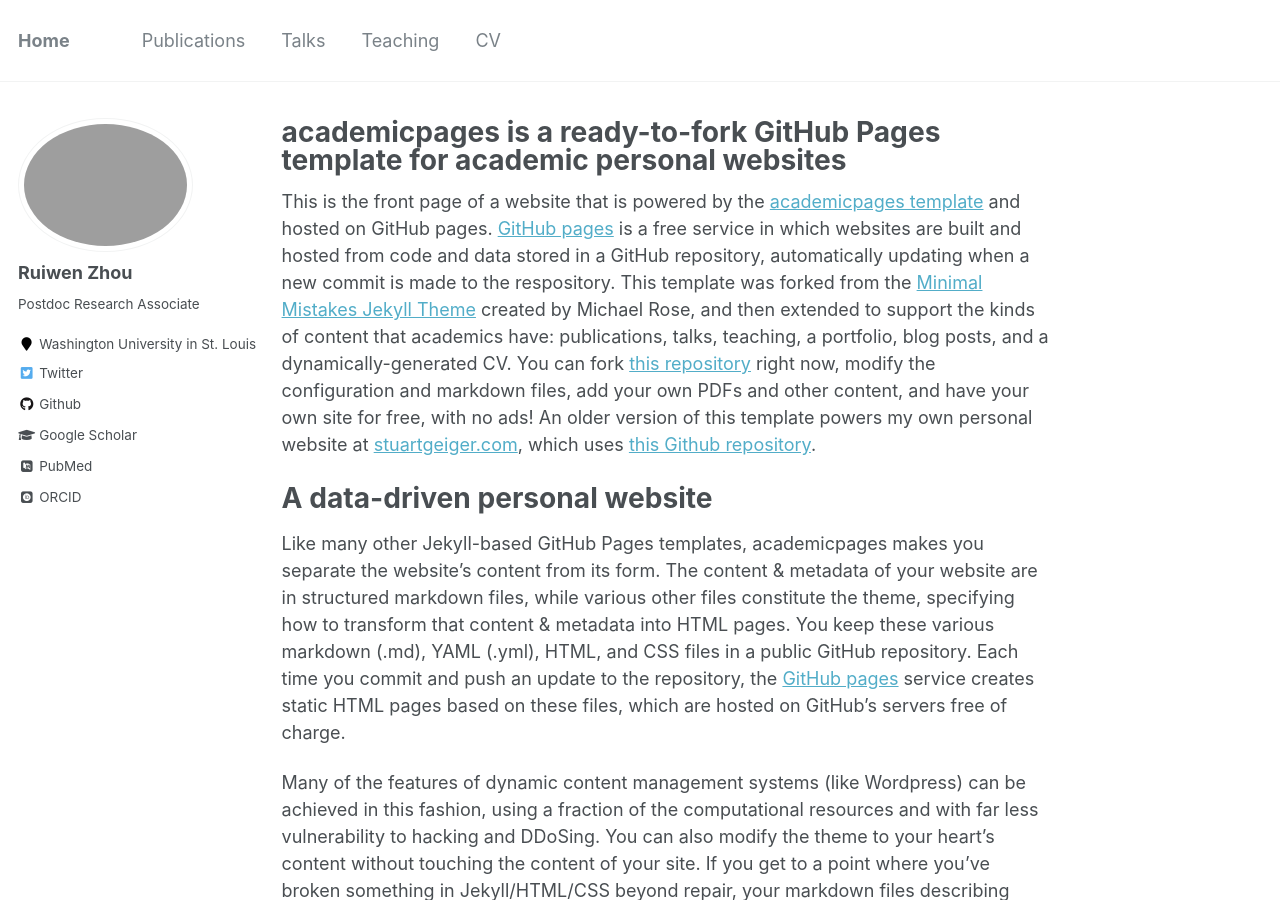
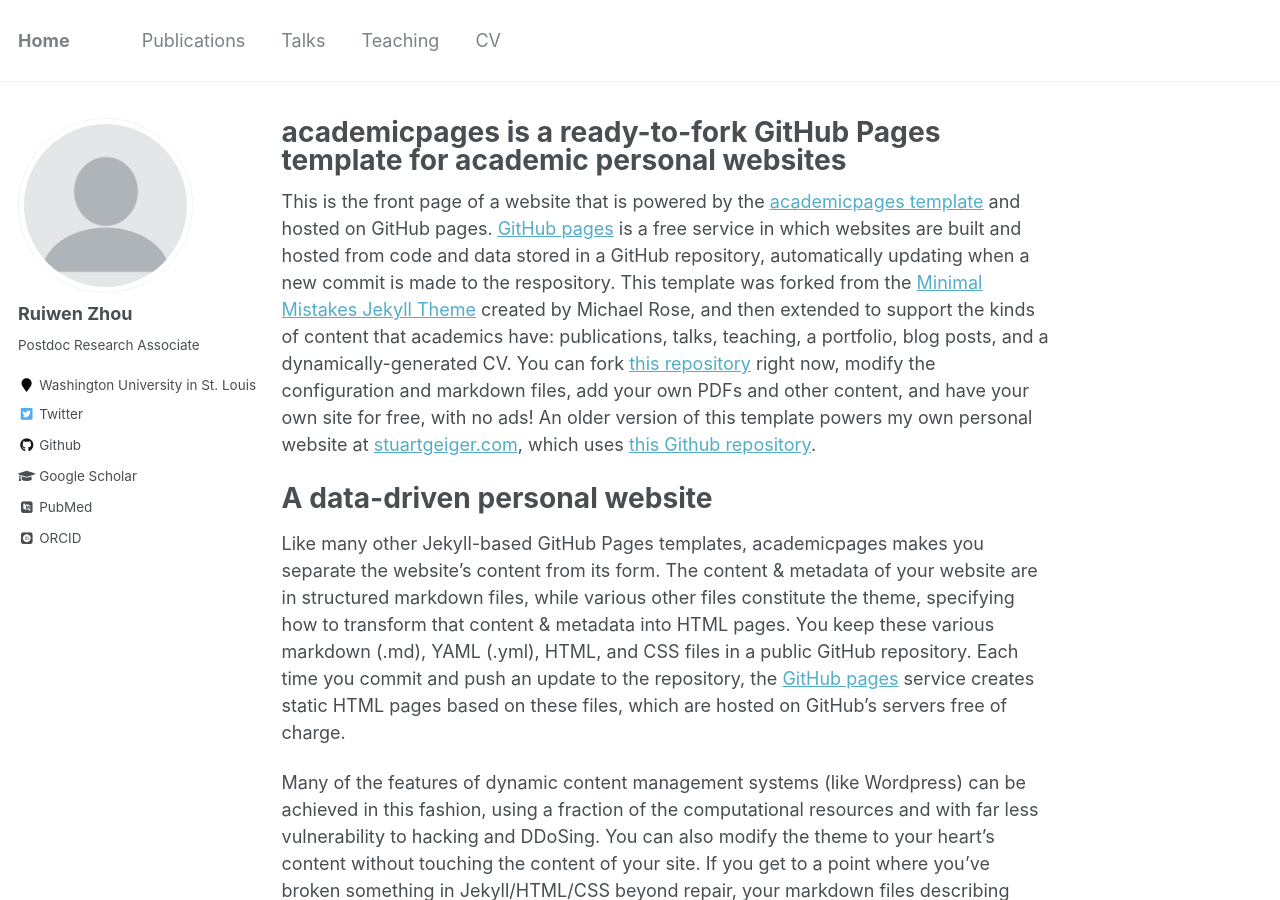
Before and after one commit to rivenzhou/ruiwenzhou, a Jekyll site: the page built from _pages/about.md, in a window 1280 px wide and 900 px high. Built offline with Jekyll 4.4.1, drawn with Linux system fonts in a browser that asks for light colours; some web fonts are replaced.

Commit message:
test photo

```diff
--- a/_config.yml
+++ b/_config.yml
@@ -81,7 +81,7 @@ analytics:
 # Site Author
 author:
   name             : "Ruiwen Zhou"
-  avatar           : "ruiwen_profile.png"
+  avatar           : "profile.png"
   bio              : "Postdoc Research Associate"
   location         :
   employer         : "Washington University in St. Louis"
```
